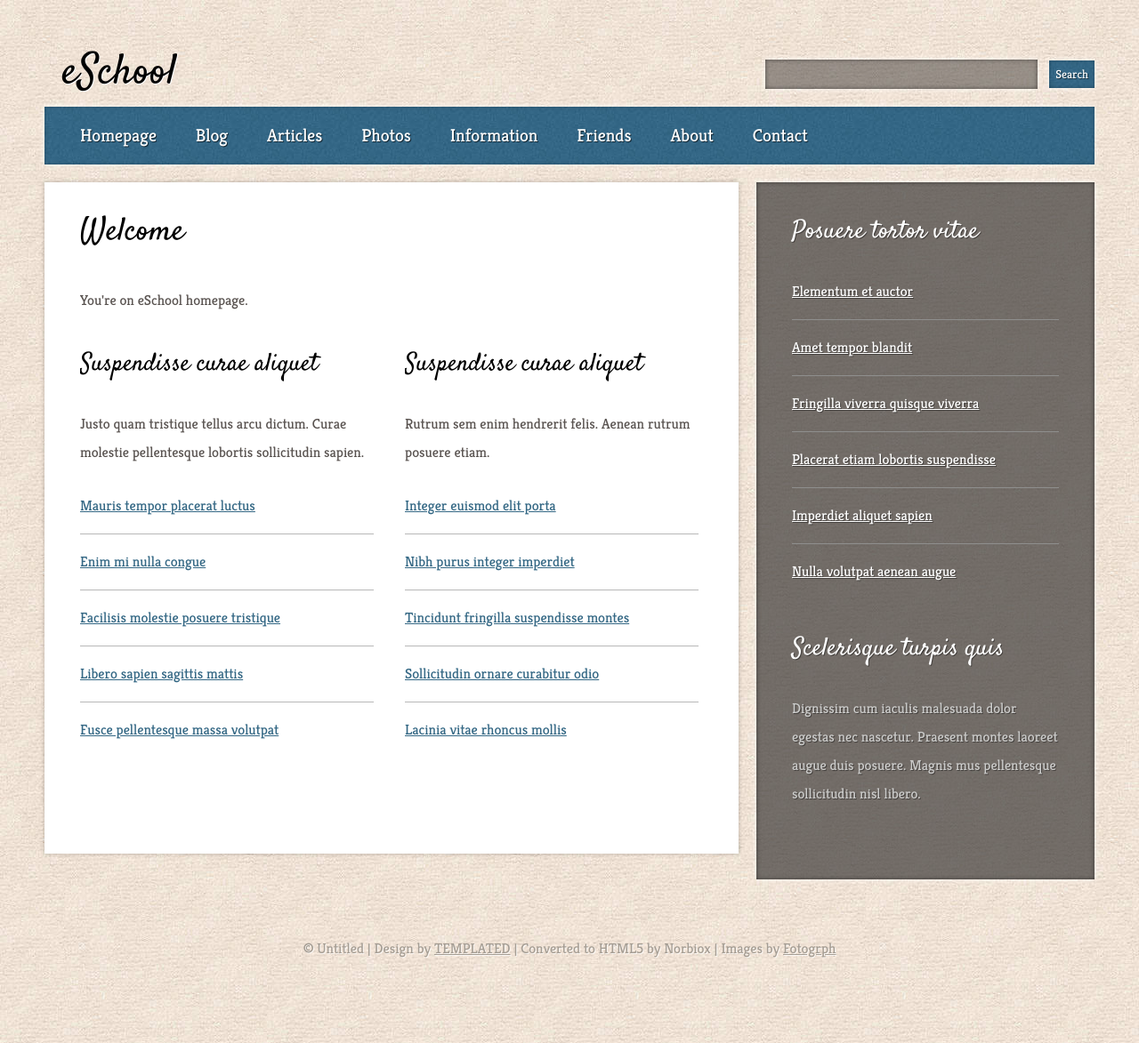
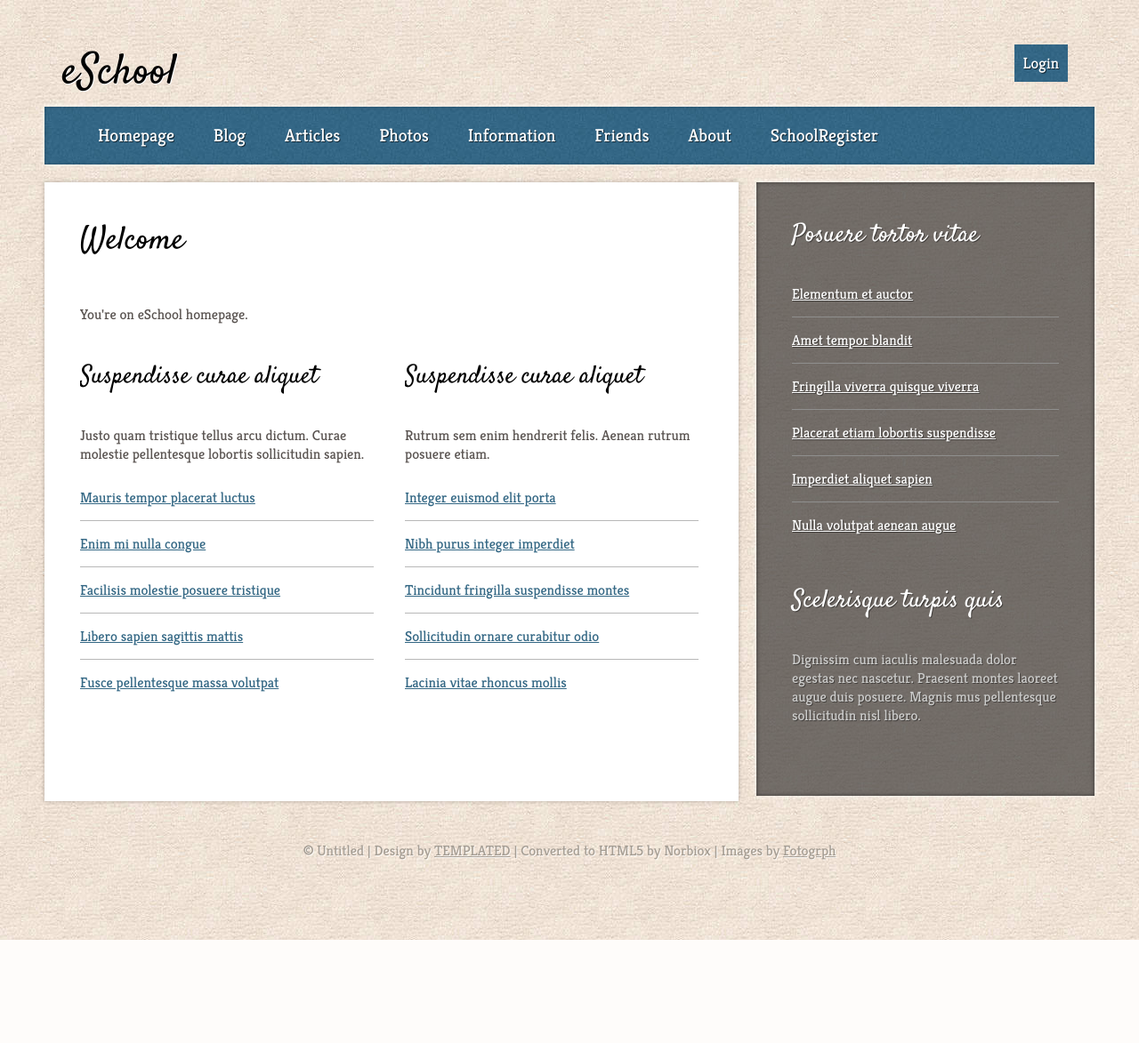
Before and after one commit to Norbiox/eschool, a Django app: page / in a window 1280 px wide. Shown: the whole page at 89% size. After the commit the page ends 1057 px from the top, so only its background shows below. Run offline with Django 3.2, Linux system fonts and the light colour scheme.

Commit message:
login logout worked out

```diff
--- a/home/static/home/style.css
+++ b/home/static/home/style.css
@@ -57,7 +57,7 @@ aside ul li.first {
 
 body {
 	color: #595350;
-	line-height: 2em;
+	/*line-height: 2em;*/
 	background: #A7A4A1 url(images/bg.jpg);
 	font-size: 12pt;
 }
@@ -284,6 +284,35 @@ ul h4 {
 	box-shadow: 0px 0px 5px 0px rgba(0,0,0,0.25);
 }
 
+
+#user-panel {
+	font-size: 1.1em;
+	top: 0;
+	position: absolute;
+	right: 0;
+	width: auto;
+	display: flex;
+	padding: 30px;
+}
+
+
+#user-panel a.button {
+	border: none;
+	text-decoration: none;
+	color: #FFF;
+	font-family: Kreon, sans-serif;
+	left: 0;
+	margin: 0 0 0 5px;
+	padding: 10px;
+	background: #336784 url(images/bg2.jpg);
+	text-shadow: 1px 1px 0px rgba(0,0,0,0.6);
+}
+
+#user-panel p {
+	margin-bottom: 0;
+	align-self: center;
+}
+
 #wrapper {
 	margin: 20px auto 0 auto;
 	width: 1180px;
--- a/home/templates/home/base.html
+++ b/home/templates/home/base.html
@@ -23,7 +23,7 @@ Released   : 20120710
 	<body>
 		<div id="wrapper">
 			{% include 'home/header.html' %}
-			{% include 'home/nav.html' %}
+			{% include 'home/menu.html' %}
 			<!--
 			<div id="splash">
 				<img src="images/splash.jpg" width="1100" height="250" alt="" />
--- a/home/templates/home/header.html
+++ b/home/templates/home/header.html
@@ -1,14 +1,17 @@
 {% block header %}
 <header>
     <div id="logo">
-        <h1><a href="#">eSchool</a></h1>
+        <h1><a href="{% url 'home:index' %}">eSchool</a></h1>
     </div>
-    <div id="search">
-        <form action="" method="post">
-            <div>
-                <input class="form-text" name="search" size="32" maxlength="64" /><input class="form-submit" type="submit" value="Search" />
-            </div>
-        </form>
+    <div id="user-panel">
+        {% if user.is_authenticated %}
+        <p>welcome, {{ user.first_name }} {{ user.second_name }}</p>
+        <a class="button" href="/profile">My Profile</a>
+        <a class="button" href="{% url 'home:logout' %}">Logout</a>
+        {% else %}
+        <a class="button" href="{% url 'home:login' %}">Login</a>
+        {% endif %}
+        <br class="clearfix" />
     </div>
 </header>
 {% endblock %}
--- a/home/templates/home/index.html
+++ b/home/templates/home/index.html
@@ -3,7 +3,11 @@
 {% block title %}Welcome{% endblock %}
 
 {% block content %}
+{% if user.authenticated %}
+<h2>Hello, {{ user.first_name }}</h2>
+{% else %}
 <h2>Welcome</h2>
+{% endif %}
 <p>
     You're on eSchool homepage.
 </p>
--- a/home/templates/home/login.html
+++ b/home/templates/home/login.html
@@ -5,7 +5,7 @@
 {% block content %}
   <h2>Login</h2>
   <p>You must login as teacher or student to see that page.</p>
-  <form method="post">
+  <form action="{% url 'home:login' %}" method="post">
     {% csrf_token %}
     {{ form.as_p }}
     <button type="submit">Login</button>
--- a/home/templates/home/menu.html
+++ b/home/templates/home/menu.html
@@ -1,15 +1,15 @@
-{% block menu %}
-<div id="menu">
+{% block nav %}
+<nav>
     <ul>
-        <li class="first current_page_item"><a href="#">Homepage</a></li>
+        <li><a href="{% url 'home:index' %}">Homepage</a></li>
         <li><a href="#">Blog</a></li>
         <li><a href="#">Articles</a></li>
         <li><a href="#">Photos</a></li>
         <li><a href="#">Information</a></li>
         <li><a href="#">Friends</a></li>
         <li><a href="#">About</a></li>
-        <li class="last"><a href="#">Contact</a></li>
+        <li><a href="{% url 'schoolregister:index' %}">SchoolRegister</a></li>
     </ul>
     <br class="clearfix" />
-</div>
+</nav>
 {% endblock %}
--- a/home/templates/home/nav.html
+++ /dev/null
@@ -1,15 +0,0 @@
-{% block nav %}
-<nav>
-    <ul>
-        <li class="first current_page_item"><a href="#">Homepage</a></li>
-        <li><a href="#">Blog</a></li>
-        <li><a href="#">Articles</a></li>
-        <li><a href="#">Photos</a></li>
-        <li><a href="#">Information</a></li>
-        <li><a href="#">Friends</a></li>
-        <li><a href="#">About</a></li>
-        <li class="last"><a href="#">Contact</a></li>
-    </ul>
-    <br class="clearfix" />
-</nav>
-{% endblock %}
--- a/home/urls.py
+++ b/home/urls.py
@@ -1,4 +1,4 @@
-from django.urls import path
+from django.urls import path, re_path
 from django.conf.urls import url
 from django.contrib.auth import views as auth_views
 
@@ -7,6 +7,6 @@ from . import views
 app_name = 'home'
 urlpatterns = [
     path('', views.IndexView.as_view(), name='index'),
-    url(r'^login/$', auth_views.login, {'template_name': 'home/login.html'}, name='login'),
-    url(r'^logout/$', auth_views.logout, {'next_page': '/'}, name='logout'),
+    re_path(r'^login/$', auth_views.login, {'template_name': 'home/login.html'}, name='login'),
+    re_path(r'^logout/$', auth_views.logout, {'next_page': '/'}, name='logout'),
 ]
```
